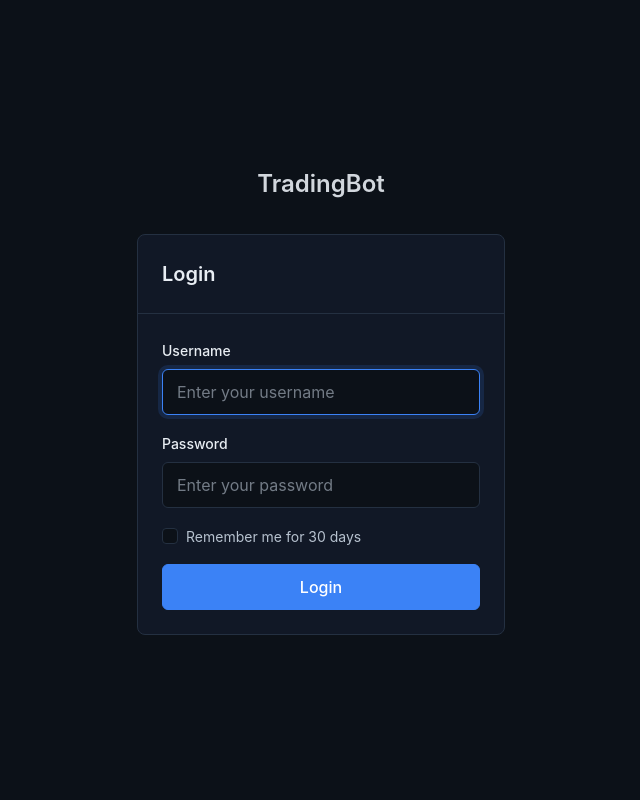
After one commit to dezgo/tradintel, a Flask app: page /login in a window 1280 px wide. The commit adds this page. Shown: the whole page, without its empty margins (319-959 px from the left). Run offline with Flask 3, Linux system fonts and the light colour scheme.

Commit message:
Add Flask-Login authentication system
Implements session-based authentication for the trading bot application:

- Add Flask-Login and bcrypt dependencies to requirements.txt
- Create User model with bcrypt password hashing in app/auth.py
- Configure Flask-Login in app factory with session management
- Add login/logout routes with redirect handling
- Create dark-themed login page matching existing UI
- Protect all routes with @login_required decorator (except /login)
- Add logout button to base template navigation
- Update .env.example with authentication configuration
- Add password hash generator utility script

Security features:
- Bcrypt password hashing (no plaintext passwords)
- Secure session management with Flask-Login
- Remember me functionality (30 days)
- Open redirect protection
- Single-user configuration via environment variables

Default credentials: admin/admin (hash included in .env.example)
Users should generate new password hash using scripts/generate_password_hash.py

All authentication tests passing.

```diff
--- a/app/templates/base.html
+++ b/app/templates/base.html
@@ -181,6 +181,8 @@
         <a href="/evolution-ui" class="btn btn-sm {% if active_page == 'evolution' %}btn-primary{% else %}btn-outline-light{% endif %}">Evolution</a>
         {% endblock %}
         {% block extra_nav %}{% endblock %}
+        <div class="vr mx-1" style="opacity: 0.2;"></div>
+        <a href="/logout" class="btn btn-sm btn-outline-light">Logout</a>
       </div>
     </div>
 
--- /dev/null
+++ b/app/templates/login.html
@@ -0,0 +1,201 @@
+<!doctype html>
+<html lang="en">
+<head>
+  <meta charset="utf-8" />
+  <title>Login - TradingBot</title>
+  <meta name="viewport" content="width=device-width, initial-scale=1" />
+  <link
+    href="https://cdn.jsdelivr.net/npm/bootstrap@5.3.3/dist/css/bootstrap.min.css"
+    rel="stylesheet"
+    integrity="sha384-QWTKZyjpPEjISv5WaRU9OFeRpok6YctnYmDr5pNlyT2bRjXh0JMhjY6hW+ALEwIH"
+    crossorigin="anonymous"
+  />
+<style>
+  :root {
+    --bg: #0c1118;
+    --panel: #111826;
+    --panel-border: #243041;
+    --text: #e8edf3;
+    --text-muted: #b7c2cf;
+    --blue: #3b82f6;
+    --red: #f04438;
+  }
+
+  body {
+    background: var(--bg);
+    color: var(--text);
+    font-family: -apple-system, BlinkMacSystemFont, "Segoe UI", Roboto, sans-serif;
+    min-height: 100vh;
+    display: flex;
+    align-items: center;
+    justify-content: center;
+  }
+
+  .login-container {
+    max-width: 400px;
+    width: 100%;
+    padding: 0 1rem;
+  }
+
+  .card {
+    background: var(--panel);
+    border: 1px solid var(--panel-border);
+    border-radius: 0.5rem;
+  }
+
+  .card-header {
+    background: transparent;
+    border-bottom: 1px solid var(--panel-border);
+    color: var(--text);
+    font-weight: 600;
+    font-size: 1.25rem;
+    padding: 1.5rem;
+  }
+
+  .card-body {
+    padding: 1.5rem;
+  }
+
+  .form-label {
+    color: var(--text);
+    font-size: 0.875rem;
+    font-weight: 500;
+    margin-bottom: 0.5rem;
+  }
+
+  .form-control {
+    background: var(--bg);
+    border: 1px solid var(--panel-border);
+    color: var(--text);
+    padding: 0.625rem 0.875rem;
+    border-radius: 0.375rem;
+  }
+
+  .form-control:focus {
+    background: var(--bg);
+    border-color: var(--blue);
+    color: var(--text);
+    box-shadow: 0 0 0 0.25rem rgba(59, 130, 246, 0.15);
+  }
+
+  .form-control::placeholder {
+    color: var(--text-muted);
+    opacity: 0.6;
+  }
+
+  .form-check-input {
+    background-color: var(--bg);
+    border-color: var(--panel-border);
+  }
+
+  .form-check-input:checked {
+    background-color: var(--blue);
+    border-color: var(--blue);
+  }
+
+  .form-check-label {
+    color: var(--text-muted);
+    font-size: 0.875rem;
+  }
+
+  .btn-primary {
+    background-color: var(--blue);
+    border-color: var(--blue);
+    color: white;
+    font-weight: 500;
+    padding: 0.625rem 1rem;
+    width: 100%;
+  }
+
+  .btn-primary:hover {
+    background-color: #2563eb;
+    border-color: #2563eb;
+  }
+
+  .alert-danger {
+    background: rgba(240, 68, 56, 0.15);
+    border: 1px solid rgba(240, 68, 56, 0.3);
+    color: #f87171;
+    border-radius: 0.375rem;
+    padding: 0.75rem 1rem;
+    margin-bottom: 1rem;
+  }
+
+  .logo {
+    color: var(--text);
+    font-size: 1.5rem;
+    font-weight: 600;
+    text-align: center;
+    margin-bottom: 2rem;
+    opacity: 0.9;
+  }
+</style>
+</head>
+<body>
+  <div class="login-container">
+    <div class="logo">TradingBot</div>
+
+    <div class="card">
+      <div class="card-header">
+        Login
+      </div>
+      <div class="card-body">
+        {% if error %}
+        <div class="alert alert-danger">
+          {{ error }}
+        </div>
+        {% endif %}
+
+        <form method="POST" action="/login">
+          <div class="mb-3">
+            <label for="username" class="form-label">Username</label>
+            <input
+              type="text"
+              class="form-control"
+              id="username"
+              name="username"
+              placeholder="Enter your username"
+              required
+              autofocus
+            />
+          </div>
+
+          <div class="mb-3">
+            <label for="password" class="form-label">Password</label>
+            <input
+              type="password"
+              class="form-control"
+              id="password"
+              name="password"
+              placeholder="Enter your password"
+              required
+            />
+          </div>
+
+          <div class="mb-3 form-check">
+            <input
+              type="checkbox"
+              class="form-check-input"
+              id="remember"
+              name="remember"
+            />
+            <label class="form-check-label" for="remember">
+              Remember me for 30 days
+            </label>
+          </div>
+
+          <button type="submit" class="btn btn-primary">
+            Login
+          </button>
+        </form>
+      </div>
+    </div>
+  </div>
+
+  <script
+    src="https://cdn.jsdelivr.net/npm/bootstrap@5.3.3/dist/js/bootstrap.bundle.min.js"
+    integrity="sha384-YvpcrYf0tY3lHB60NNkmXc5s9fDVZLESaAA55NDzOxhy9GkcIdslK1eN7N6jIeHz"
+    crossorigin="anonymous"
+  ></script>
+</body>
+</html>
--- a/requirements.txt
+++ b/requirements.txt
@@ -1,4 +1,6 @@
 flask
+flask-login>=0.6.3
+bcrypt>=4.0.1
 requests
 gunicorn
 ccxt>=4.5.0
```
Also changed, not shown: app/__init__.py (+96 -2 lines), app/auth.py (added, +76 -0 lines), scripts/generate_password_hash.py (added, +64 -0 lines), 1 other file.
